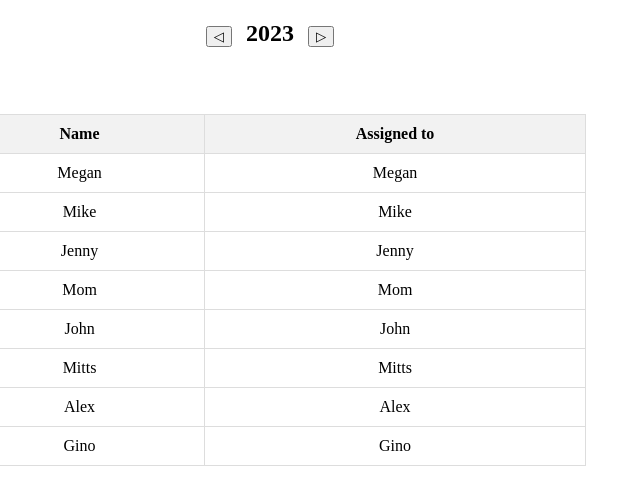
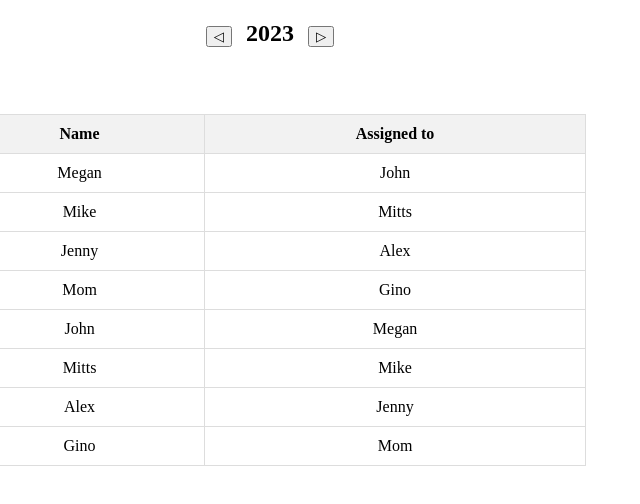
Before and after one commit to unsoluble/xmas, a plain HTML site: page index.html in a window 1280 px wide. Shown: the full height of the page, 370-1010 px from the left. Drawn offline with Linux system fonts and the light colour scheme.

Commit message:
adjust rotationIndex

```diff
--- a/index.html
+++ b/index.html
@@ -94,7 +94,7 @@
   <script>
     // Initial data
     const names = ["Megan", "Mike", "Jenny", "Mom", "John", "Mitts", "Alex", "Gino"];
-    let rotationIndex = 0;
+    let rotationIndex = 4;
     let currentYear = 2023;
 
     // Function to update the table based on the current year
```
